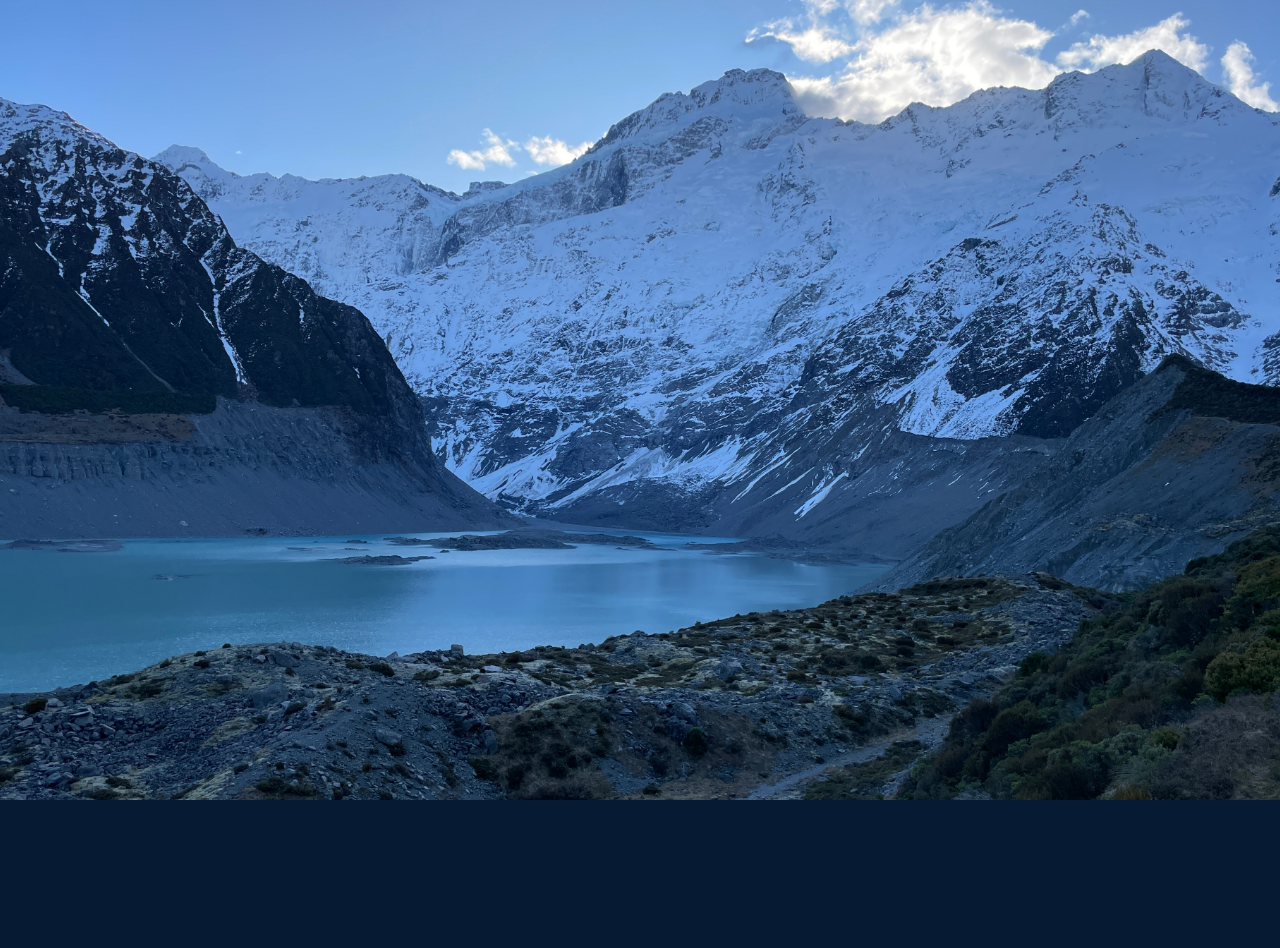
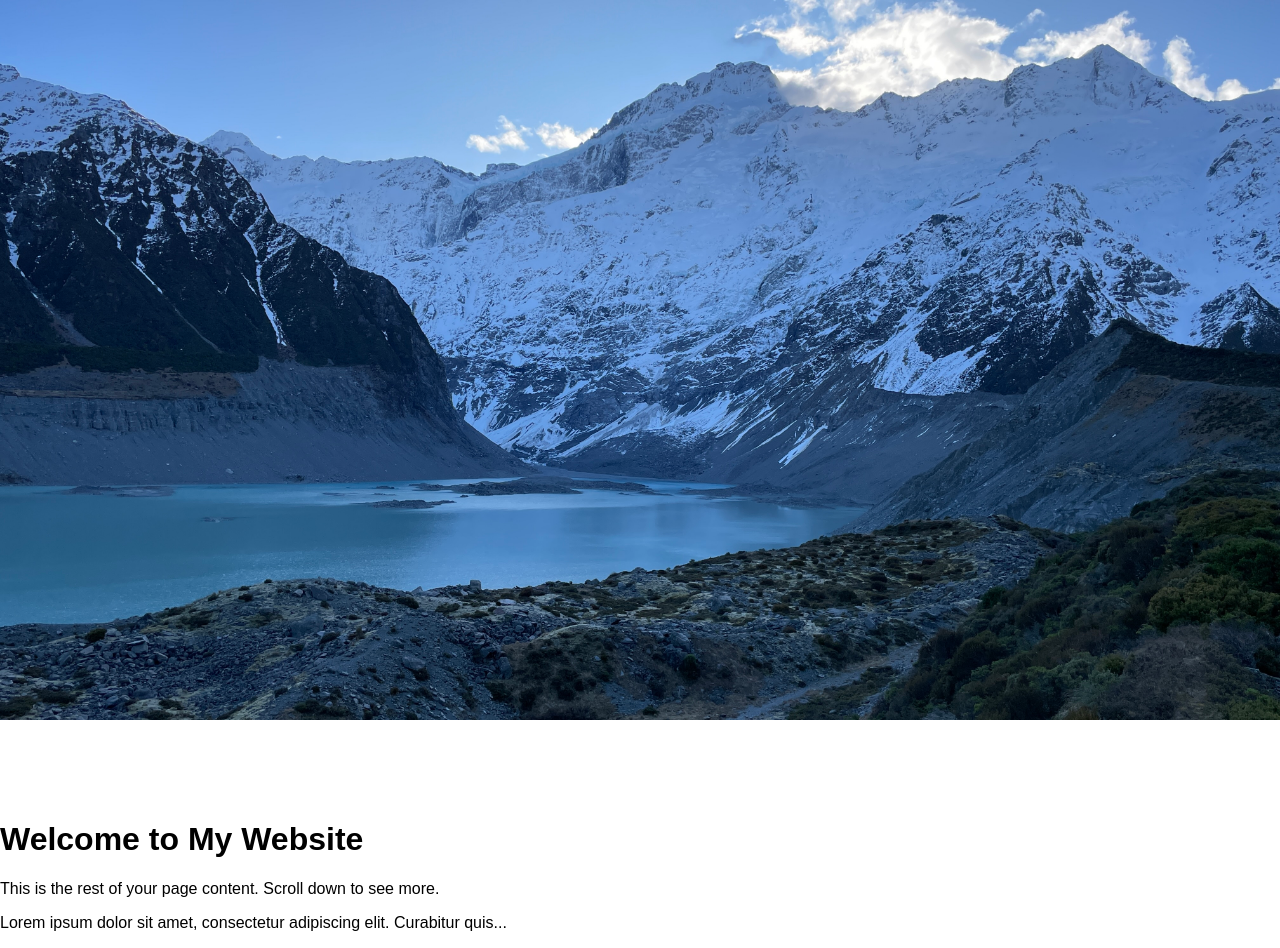
Before and after one commit to b4l4k/myselfweb, a Django app: page / in a window 1280 px wide. Before the commit the page ends 800 px from the top, so only its background shows below. Run offline with Django 5.2, Linux system fonts and the light colour scheme.

Commit message:
Fix top backround
I wanted the background to start from top and not from middle

```diff
--- a/hello_django/prjctdjango/main/static/main/css/main.css
+++ b/hello_django/prjctdjango/main/static/main/css/main.css
@@ -1,48 +1,27 @@
-/*
-dark blue -> #003049
-blue -> #669BBC
-dark red -> #780000
-red -> #C1121F
-light yellow -> #FDF0D5
-*/
-
-/* body {
-    background-color: #a00515;
-} */
-
-/* aside {
-    float: left;
-    background: #C1121F;
-    width: 20%;
-    padding: 2.5%;
-    height: 100vh;
-    color: #003049;
-    border-right: 5px solid #780000;
+body {
+    margin: 0;
+    padding: 0;
+    font-family: Arial, sans-serif;
 }
 
-aside img {
-    width: 75px;
-    float: left;
+.top-image {
+    position: relative;
+    width: 100%;
+    height: 100vh;
+    overflow: hidden;
 }
 
-aside .logo {
-    font-size: 40px;
-    margin-left: 10px;
-    font-weight: bold;
-    position: relative;
-    top: -4px;
+.top-image img {
+    display: block;
+    width: 100%;
+    max-height: 100vh;
+    object-position: 50% 0%;
+    object-fit: cover;
+    overflow: hidden;
+
 }
 
-aside h3 {
-    margin-top: 100px;
-} */
 
-
-body {
-    background-image: url('../img/background.jpg');
-    background-repeat: no-repeat;
-    background-size: cover;
-    background-position: center;
-    margin: 0;
-    height: 100vh;
+.content {
+    padding: 20px;
 }
--- a/hello_django/prjctdjango/main/templates/main/main.html
+++ b/hello_django/prjctdjango/main/templates/main/main.html
@@ -9,6 +9,13 @@
     <link rel="stylesheet" href="{% static 'main/css/main.css' %}">
 </head>
 <body>
-
+    <div class="top-image">
+        <img src="../../static/main/img/background.jpg" alt="Top Background">
+    </div>
+    <div>
+        <h1>Welcome to My Website</h1>
+        <p>This is the rest of your page content. Scroll down to see more.</p>
+        <p>Lorem ipsum dolor sit amet, consectetur adipiscing elit. Curabitur quis...</p>
+    </div>
 </body>
 </html>
```
